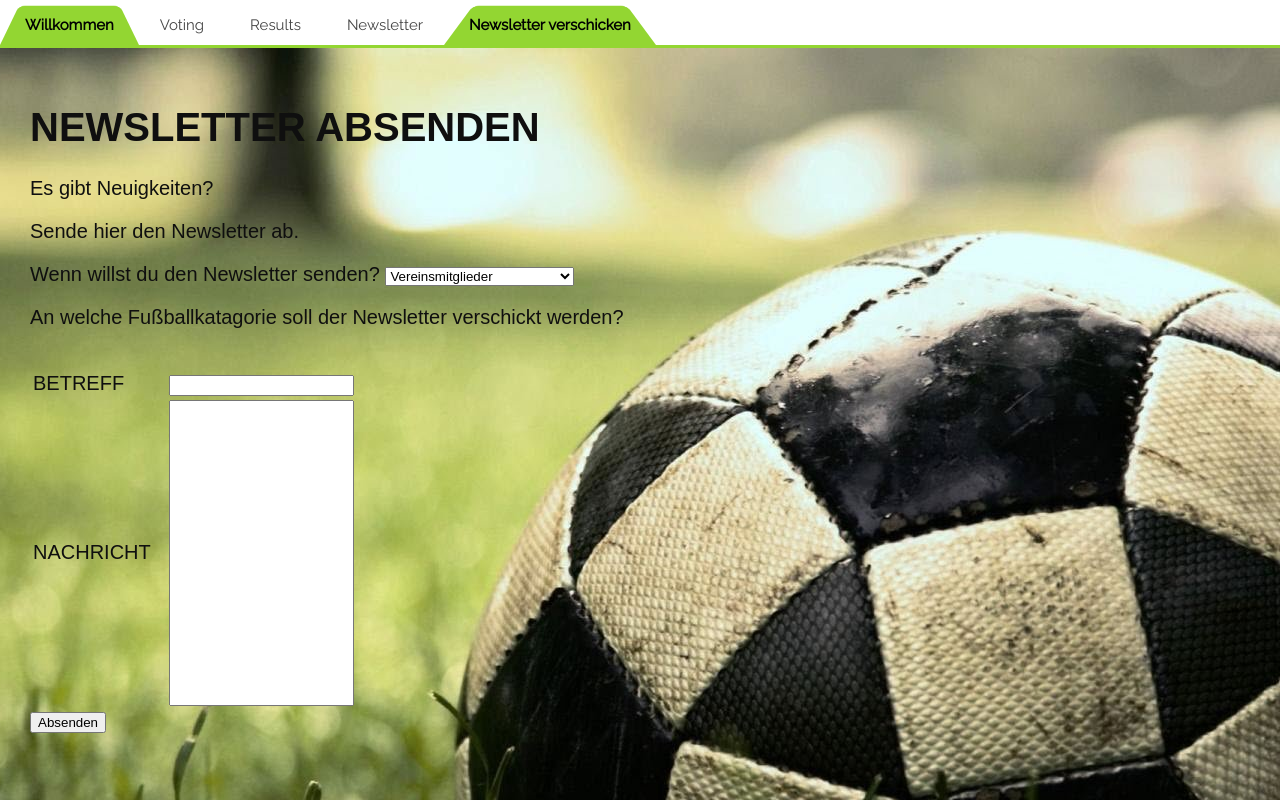
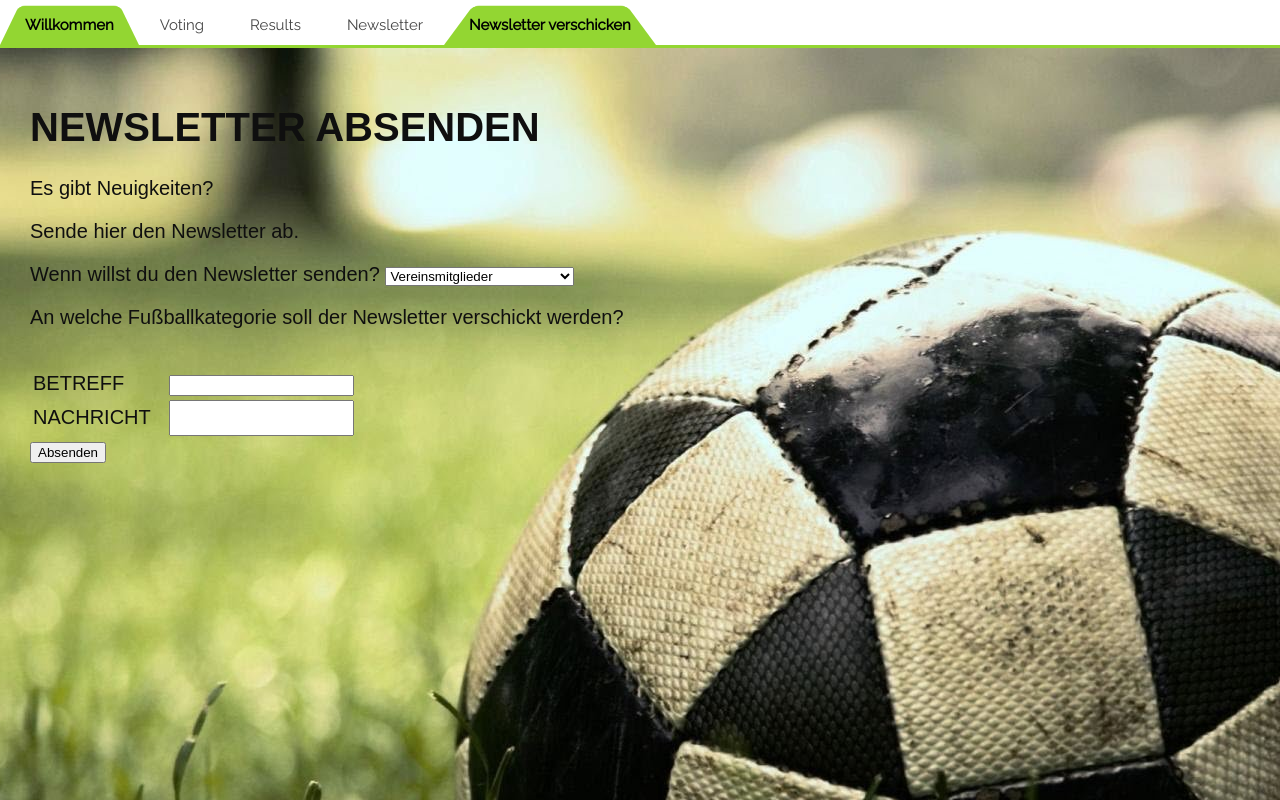
Before and after one commit to mieztatz/Datenbanken2, a PHP site: page /newsletter/sendNewsletter.php in a window 1280 px wide. Run offline with PHP 8.4, Linux system fonts and the light colour scheme; data that the repository does not hold is empty.

Commit message:
final version

```diff
--- a/football/newsletter/abos.php
+++ b/football/newsletter/abos.php
@@ -50,6 +50,7 @@
       if($stmt->execute()){
         $stmt->close();
         echo "<div id='text'>Ihre Daten wurden erfolgreich aktualisiert.</div>";
+        header("Refresh: 3; url=newsletter.php");
       }
       else{
           echo "<div id='text'>Fehler bei der Aktuallisierung der Daten.</div>";
--- a/football/newsletter/sendNewsletter.php
+++ b/football/newsletter/sendNewsletter.php
@@ -32,7 +32,7 @@
 									</select>
 			</p>
       <?php
-          echo "An welche Fußballkatagorie soll der Newsletter verschickt werden?";
+          echo "An welche Fußballkategorie soll der Newsletter verschickt werden?";
             include ("../connection.php");
             $sqlReq = "SELECT * FROM league";
             $stmt = $mysqli->prepare($sqlReq);
@@ -54,7 +54,7 @@
 						<td> BETREFF</td> <td> <input type='text' name='subject'/> </td>
 					</tr>
 					<tr>
-						<td style="padding-right:15px">NACHRICHT</td> <td> <input style="height: 300px;"  type='text' name='message'/> </td>
+						<td style="padding-right:15px">NACHRICHT</td> <td> <input style="height: 30px;"  type='text' name='message'/> </td>
 					</tr>
 		  		</table>
           <input type='submit' name='send' value='Absenden'>
```
Also changed, not shown: football/newsletter/newsresult.php (+5 -4 lines), football/vote/result.php (line endings or trailing spaces).
